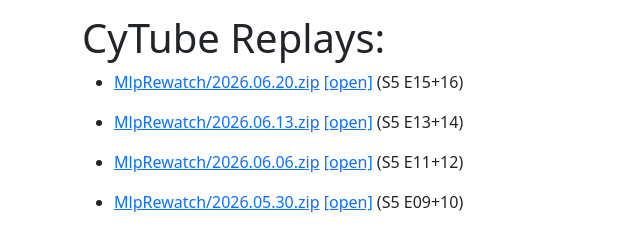
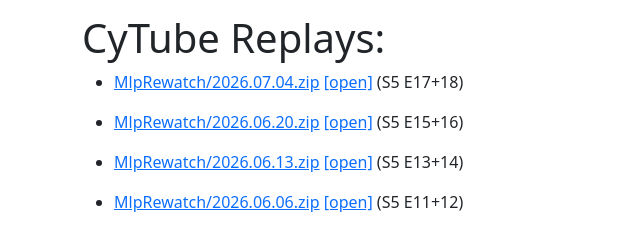
Before and after one commit to firlin123/mare, a website: page static/index.html in a window 1280 px wide. Shown: the part 490-717 px from the top of the page, 0-640 px from the left. Drawn offline with nearby package versions, Linux system fonts and the light colour scheme.

Commit message:
MlpRewatch/2026.07.04.zip

```diff
--- a/static/index.html
+++ b/static/index.html
@@ -46,6 +46,7 @@
         </ul>
         <h1>CyTube Replays: </h1>
         <ul>
+            <li class="mb-3"><a href="https://rp.oc4.pp.ua/0_PublicData/Replays/MlpRewatch/2026.07.04.zip">MlpRewatch/2026.07.04.zip</a> <a href="https://firlin123.github.io/cytube-replay/load?zip=https://rp.oc4.pp.ua/0_PublicData/Replays/MlpRewatch/2026.07.04.zip">[open]</a> (S5 E17+18)</li>
             <li class="mb-3"><a href="https://rp.oc4.pp.ua/0_PublicData/Replays/MlpRewatch/2026.06.20.zip">MlpRewatch/2026.06.20.zip</a> <a href="https://firlin123.github.io/cytube-replay/load?zip=https://rp.oc4.pp.ua/0_PublicData/Replays/MlpRewatch/2026.06.20.zip">[open]</a> (S5 E15+16)</li>
             <li class="mb-3"><a href="https://rp.oc4.pp.ua/0_PublicData/Replays/MlpRewatch/2026.06.13.zip">MlpRewatch/2026.06.13.zip</a> <a href="https://firlin123.github.io/cytube-replay/load?zip=https://rp.oc4.pp.ua/0_PublicData/Replays/MlpRewatch/2026.06.13.zip">[open]</a> (S5 E13+14)</li>
             <li class="mb-3"><a href="https://rp.oc4.pp.ua/0_PublicData/Replays/MlpRewatch/2026.06.06.zip">MlpRewatch/2026.06.06.zip</a> <a href="https://firlin123.github.io/cytube-replay/load?zip=https://rp.oc4.pp.ua/0_PublicData/Replays/MlpRewatch/2026.06.06.zip">[open]</a> (S5 E11+12)</li>
```
